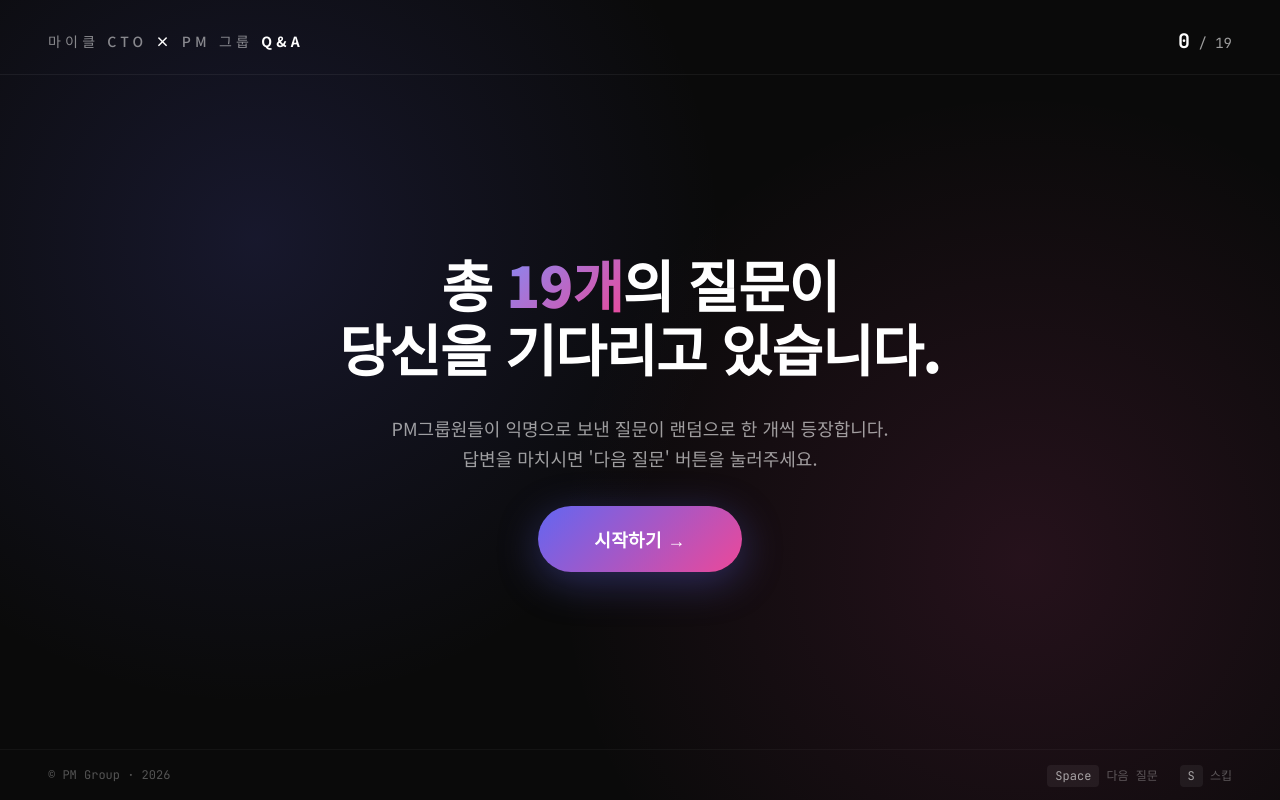
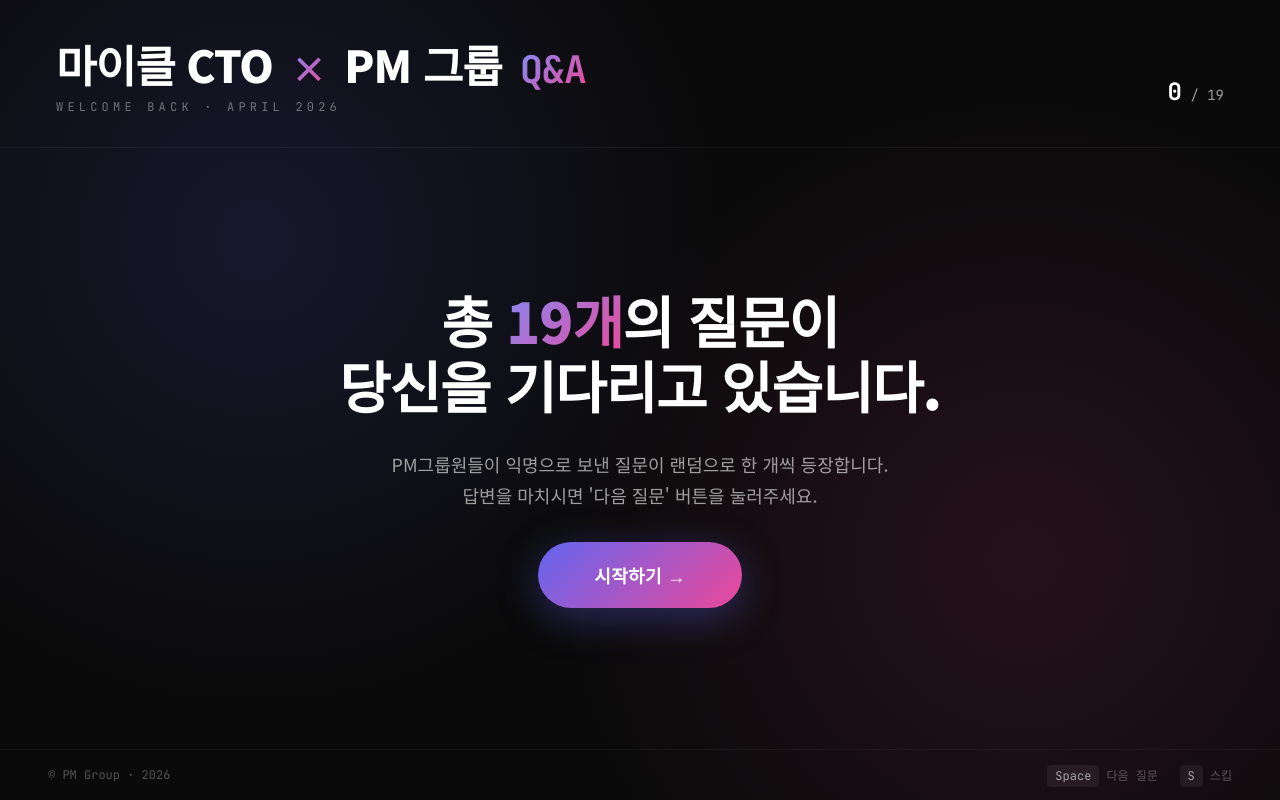
Before and after one commit to jakeasy/CTO_michael_qna, a plain HTML site: page index.html in a window 1280 px wide. Drawn offline with Linux system fonts and the light colour scheme.

Commit message:
Update index.html

```diff
--- a/index.html
+++ b/index.html
@@ -24,31 +24,65 @@
   }
 
   header {
-    padding: 28px 48px 20px;
+    padding: 40px 56px 32px;
     display: flex;
     justify-content: space-between;
-    align-items: center;
+    align-items: flex-end;
     border-bottom: 1px solid rgba(255,255,255,0.06);
+    gap: 40px;
   }
   .title {
-    font-size: 14px;
-    letter-spacing: 0.3em;
+    font-size: 44px;
+    font-weight: 900;
+    letter-spacing: -0.02em;
+    line-height: 1.1;
+    color: #fff;
+    display: flex;
+    align-items: baseline;
+    gap: 18px;
+    flex-wrap: wrap;
+  }
+  .title .cross {
+    font-size: 36px;
+    background: linear-gradient(135deg, #818cf8 0%, #ec4899 100%);
+    -webkit-background-clip: text;
+    -webkit-text-fill-color: transparent;
+    background-clip: text;
+    font-weight: 700;
+  }
+  .title .qa {
+    font-family: 'JetBrains Mono', monospace;
+    font-size: 38px;
+    font-weight: 700;
+    background: linear-gradient(135deg, #818cf8 0%, #ec4899 100%);
+    -webkit-background-clip: text;
+    -webkit-text-fill-color: transparent;
+    background-clip: text;
+    letter-spacing: -0.02em;
+  }
+  .title-sub {
+    font-size: 12px;
+    letter-spacing: 0.35em;
     text-transform: uppercase;
-    color: rgba(255,255,255,0.5);
+    color: rgba(255,255,255,0.4);
     font-weight: 500;
+    font-family: 'JetBrains Mono', monospace;
+    margin-top: 8px;
   }
-  .title strong {
-    color: #fff;
-    font-weight: 700;
+  .title-wrap {
+    display: flex;
+    flex-direction: column;
   }
   .counter {
     font-family: 'JetBrains Mono', monospace;
     font-size: 14px;
     color: rgba(255,255,255,0.6);
+    white-space: nowrap;
+    padding-bottom: 8px;
   }
   .counter strong {
     color: #fff;
-    font-size: 20px;
+    font-size: 24px;
     font-weight: 700;
   }
 
@@ -382,16 +416,29 @@
 
   @media (max-width: 768px) {
     header, footer { padding-left: 20px; padding-right: 20px; }
+    header { padding-top: 24px; padding-bottom: 20px; }
     .card { padding: 32px 24px; border-radius: 24px; }
     .question-text { font-size: 22px; }
     .start-screen h1 { font-size: 36px; }
+    .title { font-size: 26px; gap: 10px; }
+    .title .cross { font-size: 22px; }
+    .title .qa { font-size: 24px; }
+    .title-sub { font-size: 10px; letter-spacing: 0.25em; }
   }
 </style>
 </head>
 <body>
 
 <header>
-  <div class="title">마이클 CTO <strong>×</strong> PM 그룹 <strong>Q&amp;A</strong></div>
+  <div class="title-wrap">
+    <div class="title">
+      <span>마이클 CTO</span>
+      <span class="cross">×</span>
+      <span>PM 그룹</span>
+      <span class="qa">Q&amp;A</span>
+    </div>
+    <div class="title-sub">Welcome Back · April 2026</div>
+  </div>
   <div class="counter"><strong id="counter-done">0</strong> / <span id="counter-total">19</span></div>
 </header>
 
```
